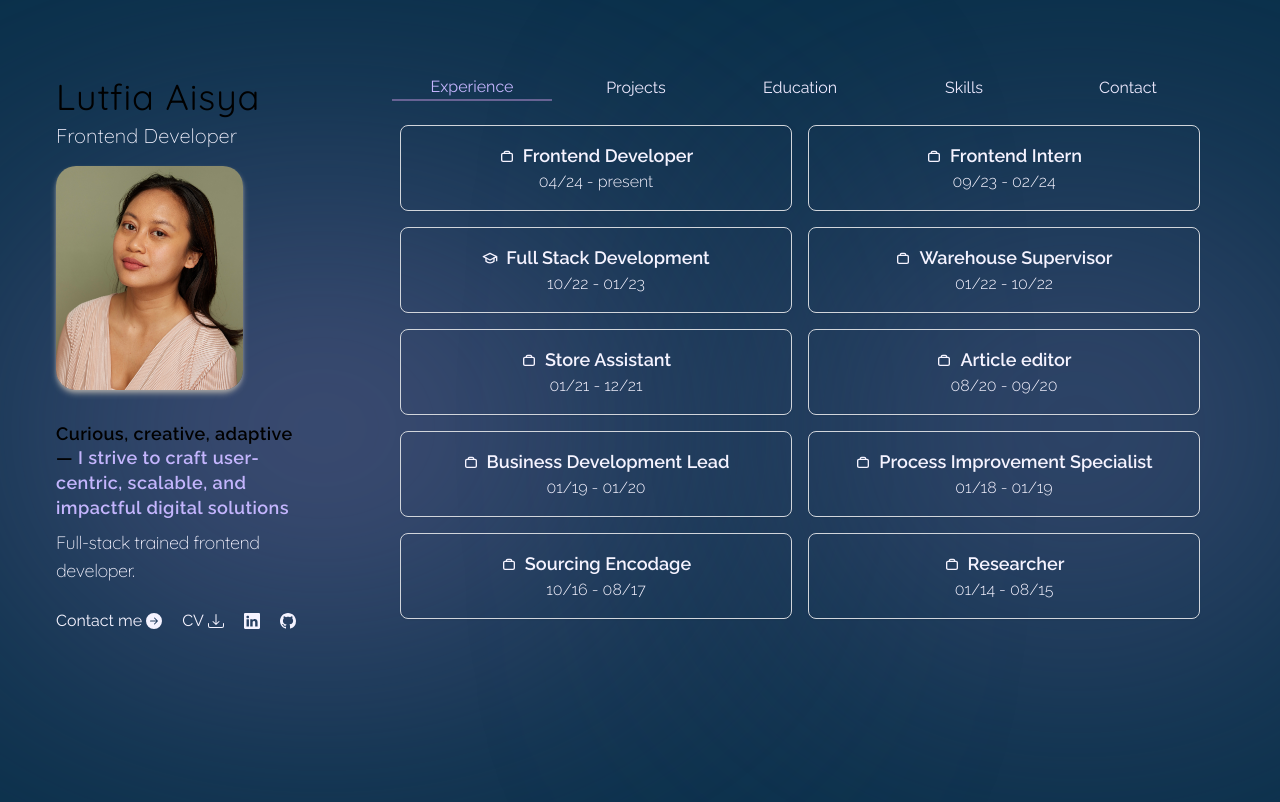
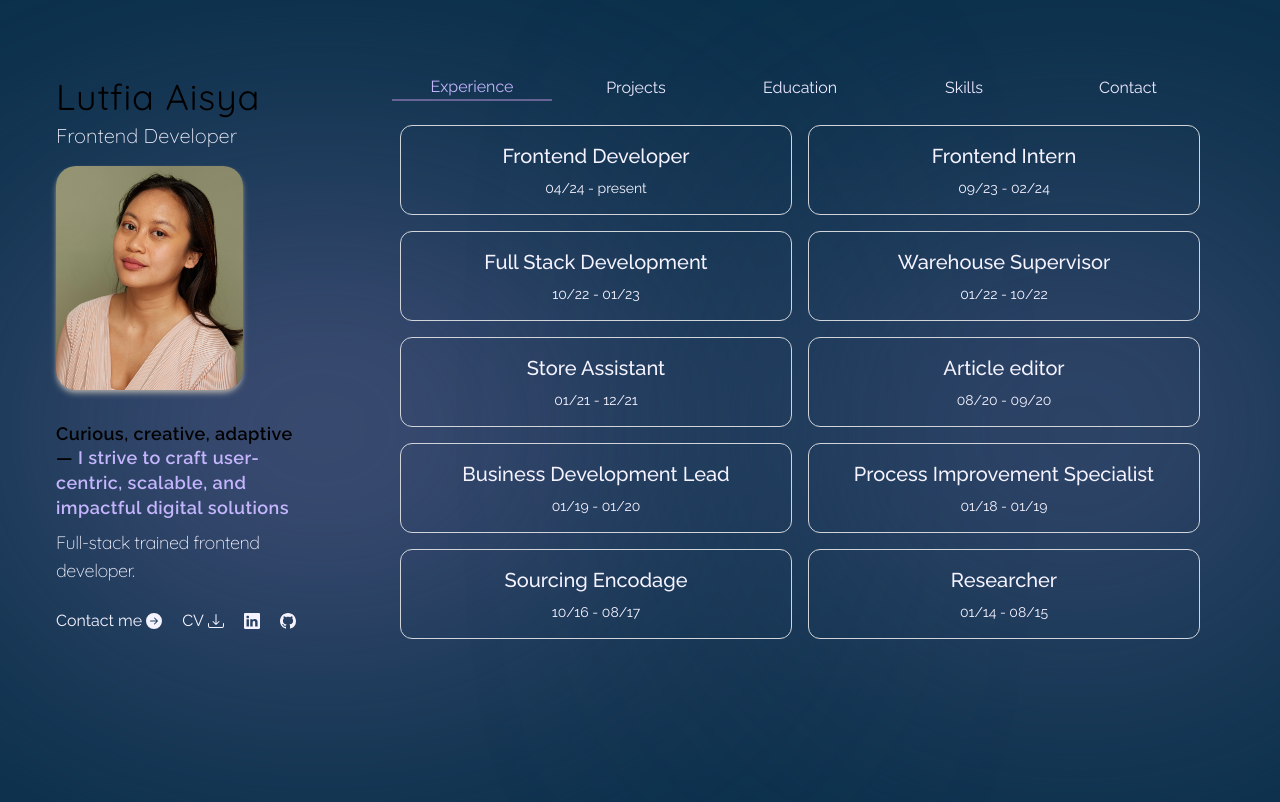
Before and after one commit to aisyafia/online-cv, a Next.js app: page / in a window 1280 px wide. Shown: the top 802 px of the page. Built offline with nearby package versions, Linux system fonts and the light colour scheme.

Commit message:
fix: exp, projects use exp.card

```diff
--- a/app/contact/page.tsx
+++ b/app/contact/page.tsx
@@ -1,4 +1,4 @@
-import { ExpandableCardDemo } from "@/components/ui/ExpandableCard";
+import { ExpandableCard } from "@/components/ui/ExpandableCard";
 import { useState } from "react";
 
 interface Card {
@@ -11,7 +11,7 @@ const contactPage = () => {
     <main className="scroll-mt-16 max-w-[50rem] grid grid-cols-2 gap-4 p-4">
       <div className="flex justify-center">
         {/* <p>This is where you put the form in</p> */}
-        <ExpandableCardDemo />
+        <ExpandableCard />
       </div>
     </main>
   );
--- a/app/education/page.tsx
+++ b/app/education/page.tsx
@@ -1,12 +1,12 @@
 import { educationsData } from "@/lib/data";
-import { ExpandableCardDemo } from "@/components/ui/ExpandableCard";
+import { ExpandableCard } from "@/components/ui/ExpandableCard";
 
 const eduPage = () => {
   return (
     <main className="scroll-mt-16 max-w-[50rem] grid grid-cols-1 p-2 gap-4 md:grid-cols-2 md:p-4">
       {educationsData.map((edu) => {
         return (
-          <ExpandableCardDemo
+          <ExpandableCard
             title={edu.degree}
             description={edu.school}
             duration={edu.year}
--- a/app/projects/page.tsx
+++ b/app/projects/page.tsx
@@ -1,49 +1,20 @@
-"use client";
-
 import { projectsData } from "@/lib/data";
-import { Motion } from "@/components/Motion";
-import { useState } from "react";
-import { useDialog } from "@/components/DialogProvider";
-import { DetailsCard } from "@/components";
+import { ExpandableCard } from "@/components/ui/ExpandableCard";
 
 const ProjectPage = () => {
-  const [openProject, setOpenProject] = useState<string | null>(null);
-  const { isDialogOpen, openDialog, closeDialog } = useDialog();
   return (
     <main className="scroll-mt-16 max-w-[50rem] grid grid-cols-1 p-2 gap-4 md:grid-cols-2 md:p-4">
       {projectsData.map((project) => {
-        const isOpen = openProject === project.title;
         return (
-          <button
+          <ExpandableCard
+            title={project.title}
+            description={project.description}
+            src={project.imageUrl}
+            ctaText="Visit website"
+            ctaLink={project.web}
+            content={project.intro}
             key={project.title}
-            onClick={() => {
-              setOpenProject(project.title);
-              openDialog();
-            }}
-            className="w-full text-left p-1 border border-gray-300 rounded-lg shadow-sm hover:shadow-md hover:shadow-neutral-400 hover:text-violet-300 transition"
-          >
-            <Motion
-              key={project.title}
-              className="entry-container"
-              initial={{ opacity: 0, x: -40 }}
-              animate={{ opacity: 1, x: 0 }}
-            >
-              <h3>{project.title}</h3>
-            </Motion>
-            {isDialogOpen && isOpen && (
-              <DetailsCard
-                open={isOpen}
-                closeDialog={() => {
-                  setOpenProject(null);
-                  closeDialog();
-                }}
-                description={project.description}
-                title={project.title}
-                logo={project.imageUrl}
-                web={project.web}
-              />
-            )}
-          </button>
+          />
         );
       })}
     </main>
--- a/components/Experience.tsx
+++ b/components/Experience.tsx
@@ -1,63 +1,24 @@
-"use client";
-
 import { experiencesData } from "@/lib/data";
-import { Motion } from "./Motion";
-import { useState } from "react";
-import { Prompt } from "next/font/google";
-import { DetailsCard } from "./DetailsCard";
-import { useDialog } from "./DialogProvider";
-
-const prompt = Prompt({ subsets: ["latin"], weight: ["300"] });
+import { ExpandableCard } from "./ui/ExpandableCard";
 
 const Experience = () => {
-  const [openExp, setOpenExp] = useState<string | null>(null);
-  const { isDialogOpen, openDialog, closeDialog } = useDialog();
-
   return (
     <main className="scroll-mt-16 md:max-w-[60rem] grid grid-cols-1 p-2 md:grid-cols-2 gap-4 md:p-4">
       {experiencesData.map((exp) => {
-        const isOpen = openExp === exp.title;
-
         return (
-          <button
+          <ExpandableCard
+            title={exp.title}
+            subtitle
+            description={exp.description}
+            src={exp.imageUrl}
+            location={exp.location}
+            duration={exp.date}
+            content={exp.intro}
+            subcontent={exp.details}
+            ctaLink={exp.web}
+            ctaText="Visit website"
             key={exp.title}
-            onClick={() => {
-              setOpenExp(exp.title);
-              openDialog();
-            }}
-            className="md:w-full text-left p-1 border border-gray-300 rounded-lg shadow-sm hover:shadow-md hover:shadow-neutral-400 hover:text-violet-300 transition"
-          >
-            <Motion
-              key={exp.title}
-              className="entry-container"
-              initial={{ opacity: 0, x: -40 }}
-              animate={{ opacity: 1, x: 0 }}
-            >
-              <div className="flex items-center gap-2">
-                {exp.icon}
-                <h3 className="text-2xl md:text-lg">{exp.title}</h3>
-              </div>
-
-              <div>
-                <h5 className="text-base font-light">{exp.date}</h5>
-              </div>
-            </Motion>
-            {isDialogOpen && isOpen && (
-              <DetailsCard
-                open={isOpen}
-                closeDialog={() => {
-                  setOpenExp(null);
-                  closeDialog();
-                }}
-                description={exp.description}
-                title={exp.title}
-                logo={exp.imageUrl}
-                web={exp.web}
-                intro={exp.intro}
-                details={exp.details}
-              />
-            )}
-          </button>
+          />
         );
       })}
     </main>
--- a/components/ui/ExpandableCard.tsx
+++ b/components/ui/ExpandableCard.tsx
@@ -6,7 +6,7 @@ import { useOutsideClick } from "@/lib/hooks/use-outside-click";
 import Image from "next/image";
 import { IoMdClose } from "react-icons/io";
 
-export function ExpandableCardDemo(props: any) {
+export function ExpandableCard(props: any) {
   const [active, setActive] = useState<(typeof props)[number] | boolean | null>(
     null
   );
@@ -73,7 +73,7 @@ export function ExpandableCardDemo(props: any) {
             <motion.div
               layoutId={`card-${active.title}-${id}`}
               ref={ref}
-              className="w-full max-w-[500px] min-h-[50vh] md:h-fit md:max-h-[90%] flex flex-col bg-[#676394] dark:bg-[#676394] sm:rounded-3xl overflow-hidden"
+              className="w-full max-w-[600px] min-h-[50vh] md:h-fit md:max-h-[90%] flex flex-col bg-[#676394] dark:bg-[#676394] sm:rounded-3xl overflow-hidden"
             >
               <motion.div layoutId={`image-${active.title}-${id}`}>
                 <Image
@@ -82,12 +82,12 @@ export function ExpandableCardDemo(props: any) {
                   src={active.src}
                   alt={active.title}
                   sizes="70vw"
-                  className="w-full h-auto sm:rounded-tr-lg sm:rounded-tl-lg object-cover object-top"
+                  className="w-full h-auto p-1 sm:rounded-tr-lg sm:rounded-tl-lg object-cover object-top"
                 />
               </motion.div>
 
               <div>
-                <div className="flex justify-between items-start p-4">
+                <div className="flex justify-between items-center p-4">
                   <div className="">
                     <motion.h3
                       layoutId={`title-${active.title}-${id}`}
@@ -106,15 +106,16 @@ export function ExpandableCardDemo(props: any) {
                       </motion.p>
                     )}
                   </div>
-
+                  {active.ctaLink && (
                     <motion.a
                       layoutId={`button-${active.title}-${id}`}
                       href={active.ctaLink}
                       target="_blank"
-                    className="px-4 py-3 text-sm rounded-full font-bold bg-sky-950  hover:text-violet-400"
+                      className="px-4 py-2 text-xs rounded-full font-semibold bg-sky-950  hover:text-violet-400"
                     >
                       {active.ctaText}
                     </motion.a>
+                  )}
                 </div>
                 <div className="pt-4 relative px-4">
                   <motion.div
@@ -122,11 +123,20 @@ export function ExpandableCardDemo(props: any) {
                     initial={{ opacity: 0 }}
                     animate={{ opacity: 1 }}
                     exit={{ opacity: 0 }}
-                    className=" text-xs md:text-sm lg:text-base h-20 md:h-fit pb-10 flex flex-col items-start gap-4 overflow-auto [mask:linear-gradient(to_bottom,white,white,transparent)] [scrollbar-width:none] [-ms-overflow-style:none] [-webkit-overflow-scrolling:touch]"
+                    className="text-xs md:text-sm h-20 md:h-55 pb-8 flex flex-col items-start gap-2 overflow-auto [mask:linear-gradient(to_bottom,white,white,transparent)] [scrollbar-width:none] [-ms-overflow-style:none] [-webkit-overflow-scrolling:touch]"
                   >
                     {typeof active.content === "function"
                       ? active.content()
                       : active.content}
+
+                    {active.subcontent &&
+                      active.subcontent.map((detail: string) => {
+                        return (
+                          <li className="font-light" key={detail}>
+                            {detail}
+                          </li>
+                        );
+                      })}
                   </motion.div>
                 </div>
               </div>
@@ -150,12 +160,16 @@ export function ExpandableCardDemo(props: any) {
             >
               {props.title}
             </motion.h3>
+            {props.subtitle ? (
               <motion.h5
                 layoutId={`description-${props.description}-${id}`}
                 className="text-center md:text-sm"
               >
-              {props.description}
+                {props.duration}
               </motion.h5>
+            ) : (
+              <></>
+            )}
           </div>
         </motion.div>
       </ul>
```
Lines whose indentation alone changed are shown as unchanged.
